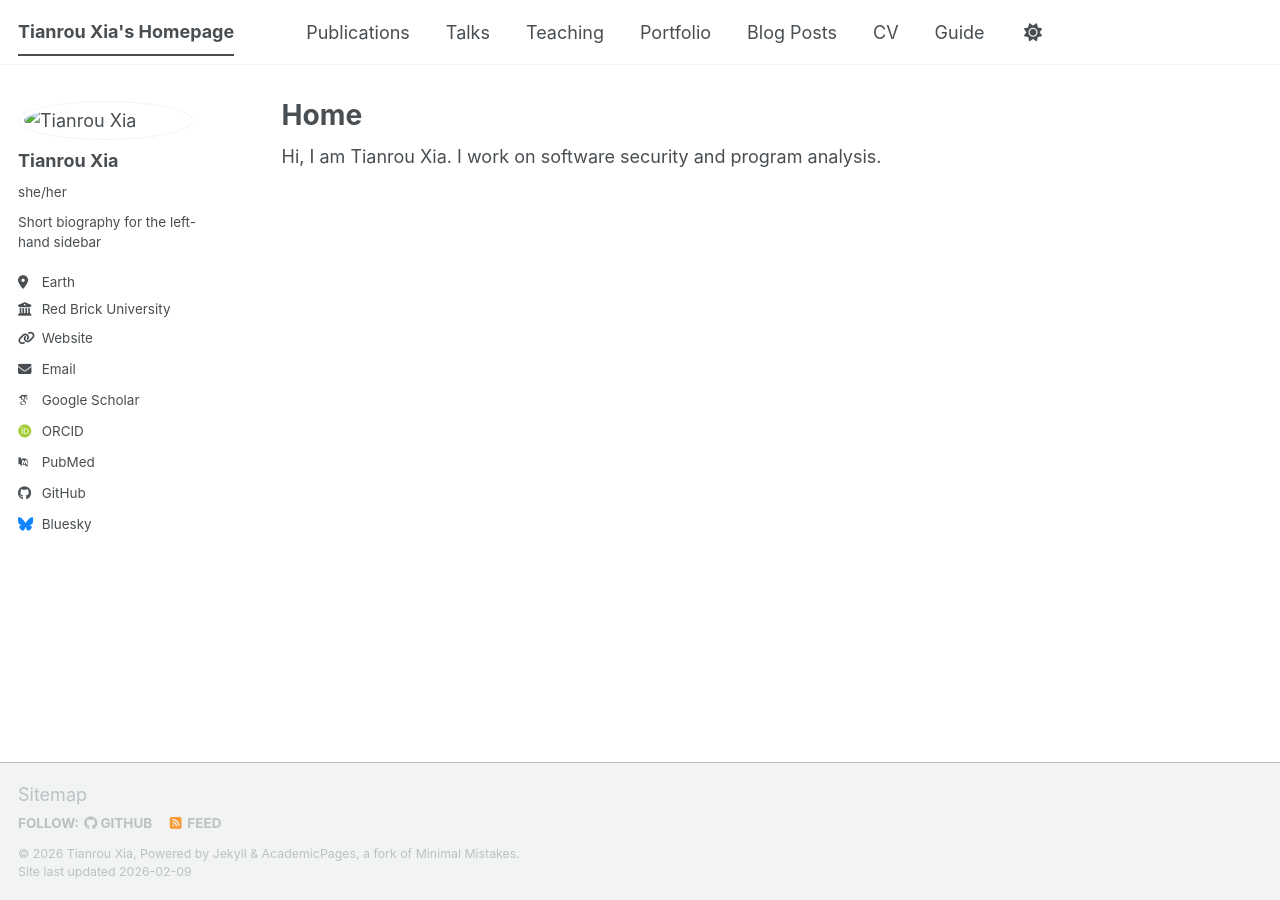
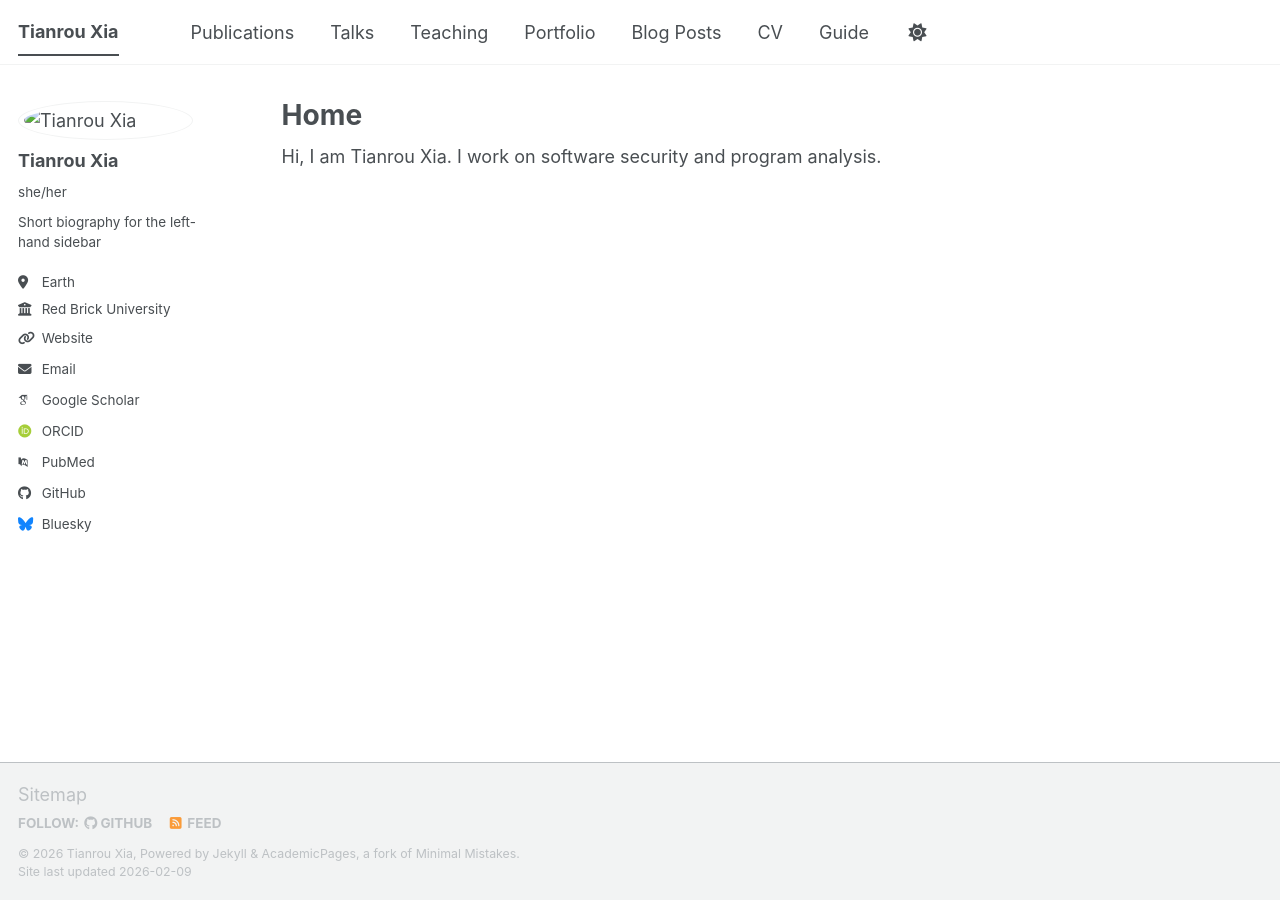
Before and after one commit to Shrimpig/shrimpig.github.io, a Jekyll site: the page built from index.md, in a window 1280 px wide. Built offline with Jekyll 4.4.1, drawn with Linux system fonts in a browser that asks for light colours; some web fonts are replaced; a script bundle is joined from its source files by our own code; library files that are not in the unit come from our copies; some of the changed lines change nothing that is shown.

Commit message:
Update site title and URL in config

```diff
--- a/_config.yml
+++ b/_config.yml
@@ -9,13 +9,12 @@
 # Basic Site Settings
 locale                   : "en-US"
 site_theme               : "default" # The available themes options are "default", "air", "sunrise", "mint", "dirt" and "contrast"
-title                    : "Tianrou Xia's Homepage"
+title                    : "Tianrou Xia"
 title_separator          : "-"
 name                     : &name "Tianrou Xia"
 description              : &description "Your Name's academic portfolio"   # Update this with a general description of your site, this is the default if not overridden by a page
-url                      : "https://shrimpig.github.io" # The base hostname & protocol for your site e.g. "https://[your GitHub username].github.io",
-                                                           # or if you already have some other page hosted on Github then use "https://[your GitHub username].github.io/[Your Repo Name]"
-baseurl                  : "" # the subpath of your site, e.g. "/blog"
+url                      : https://shrimpig.github.io
+baseurl                  : ""
 repository               : "Shrimpig/shrimpig.github.io"
 
 # Site Author - The following control what appear as part of the author content on the side bar.
```
